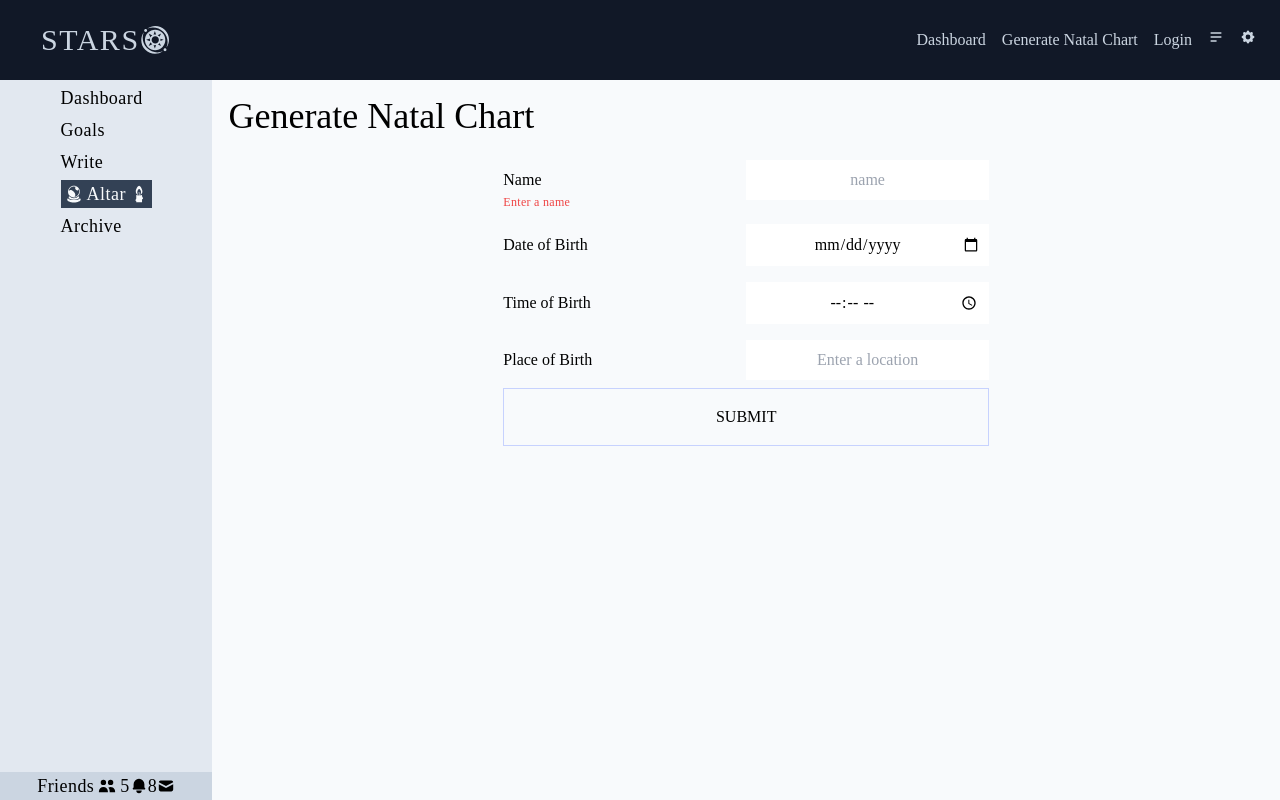
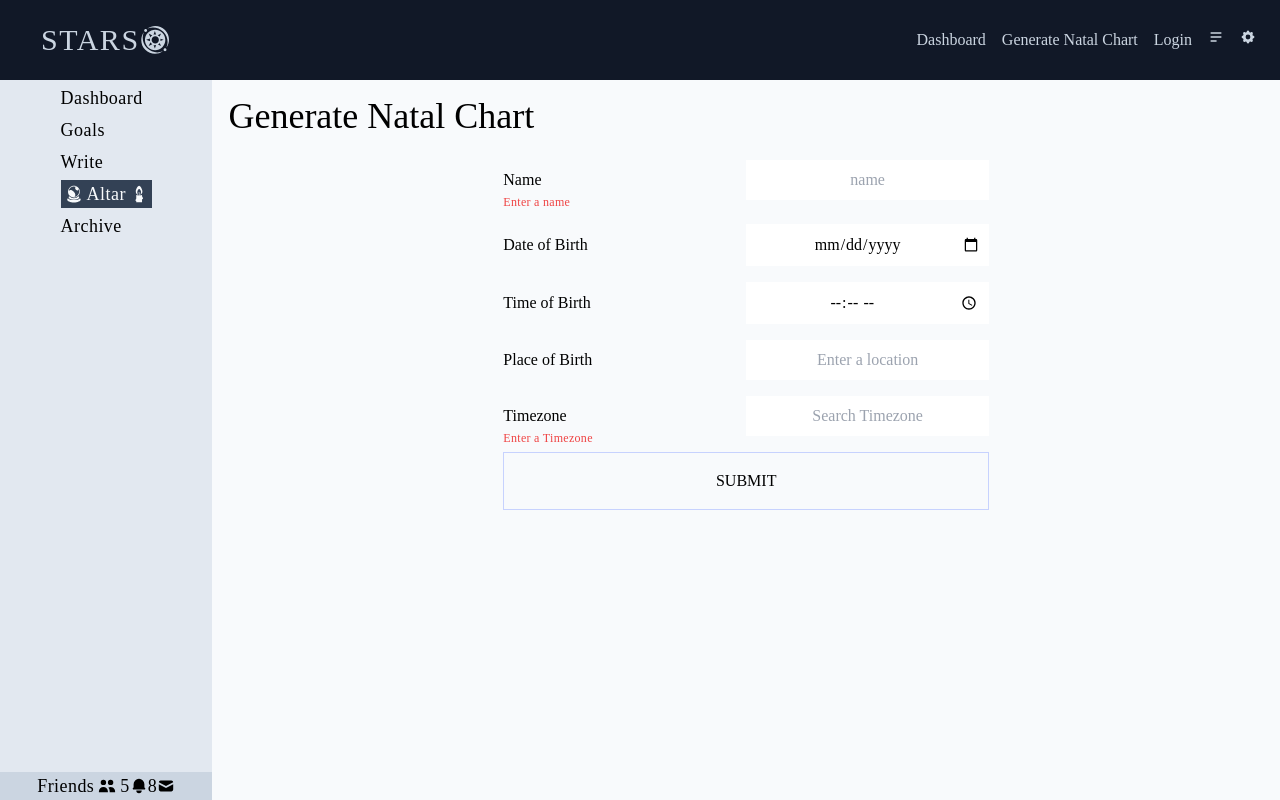
Before and after one commit to allanlalangan/stars, a React (Create React App) app in the folder client/: page /generate-chart in a window 1280 px wide. Built offline with nearby package versions, Linux system fonts and the light colour scheme.

Commit message:
add timezone search input to NatalForm

```diff
--- a/client/src/components/NatalForm.jsx
+++ b/client/src/components/NatalForm.jsx
@@ -4,6 +4,7 @@ import FormInputText from './FormInputText';
 const NatalForm = () => {
   const [nameValue, setNameValue] = useState('');
   const [searchInputValue, setSearchInputValue] = useState('');
+  const [timezoneInputValue, setTimezoneInputValue] = useState('');
 
   const handleSubmit = (e) => {
     e.preventDefault();
@@ -87,7 +88,16 @@ const NatalForm = () => {
           className='w-1/2 p-2 text-center'
         />
       </fieldset>
-
+      <FormInputText
+        onChange={(e) => setTimezoneInputValue(e.target.value)}
+        label='Timezone'
+        type='text'
+        name='timezone'
+        value={timezoneInputValue}
+        placeholder='Search Timezone'
+        errorMessage='Enter a Timezone'
+        required
+      />
       <button
         type='submit'
         className='border border-indigo-200 p-4 font-heading uppercase transition hover:bg-indigo-200'
```
